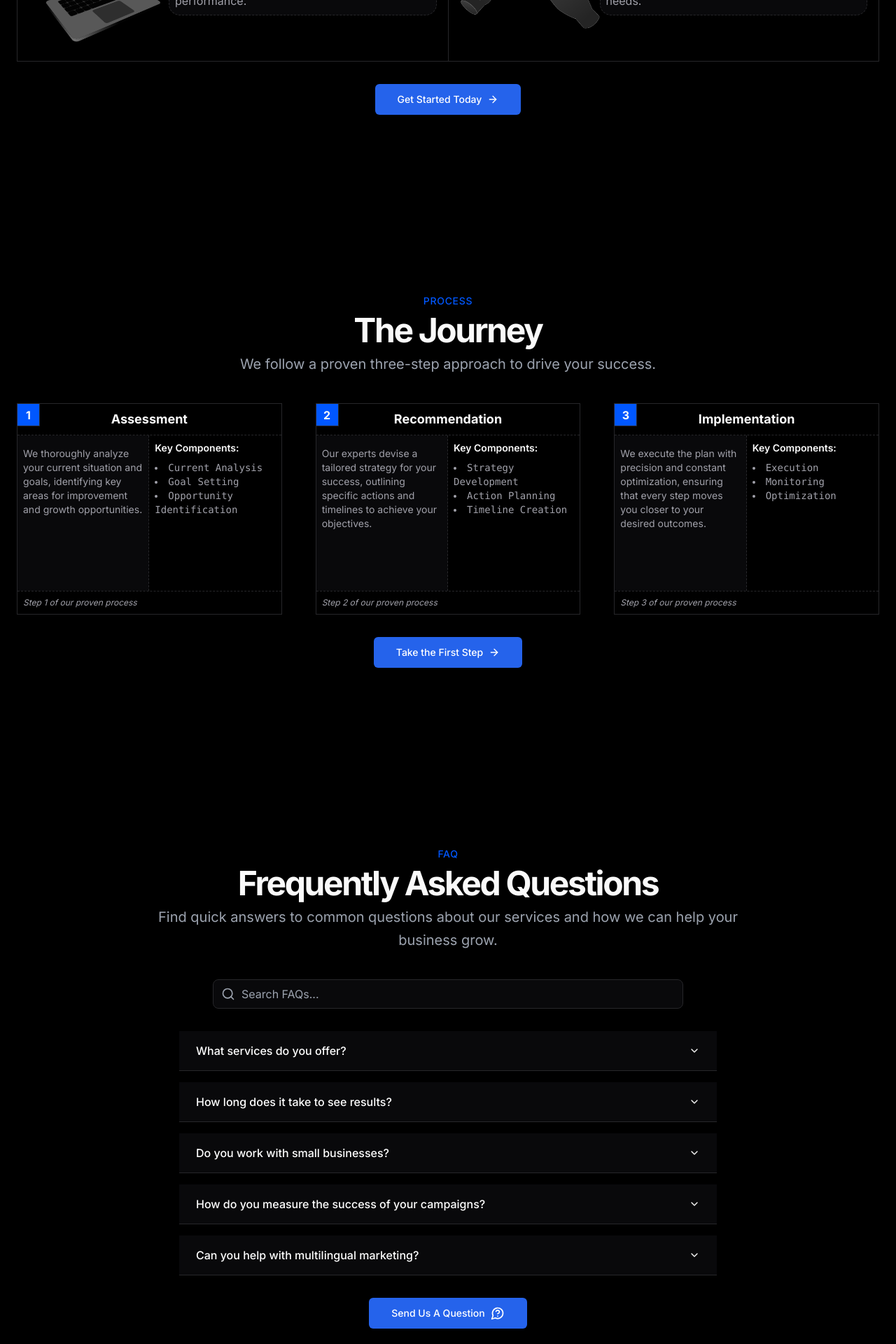
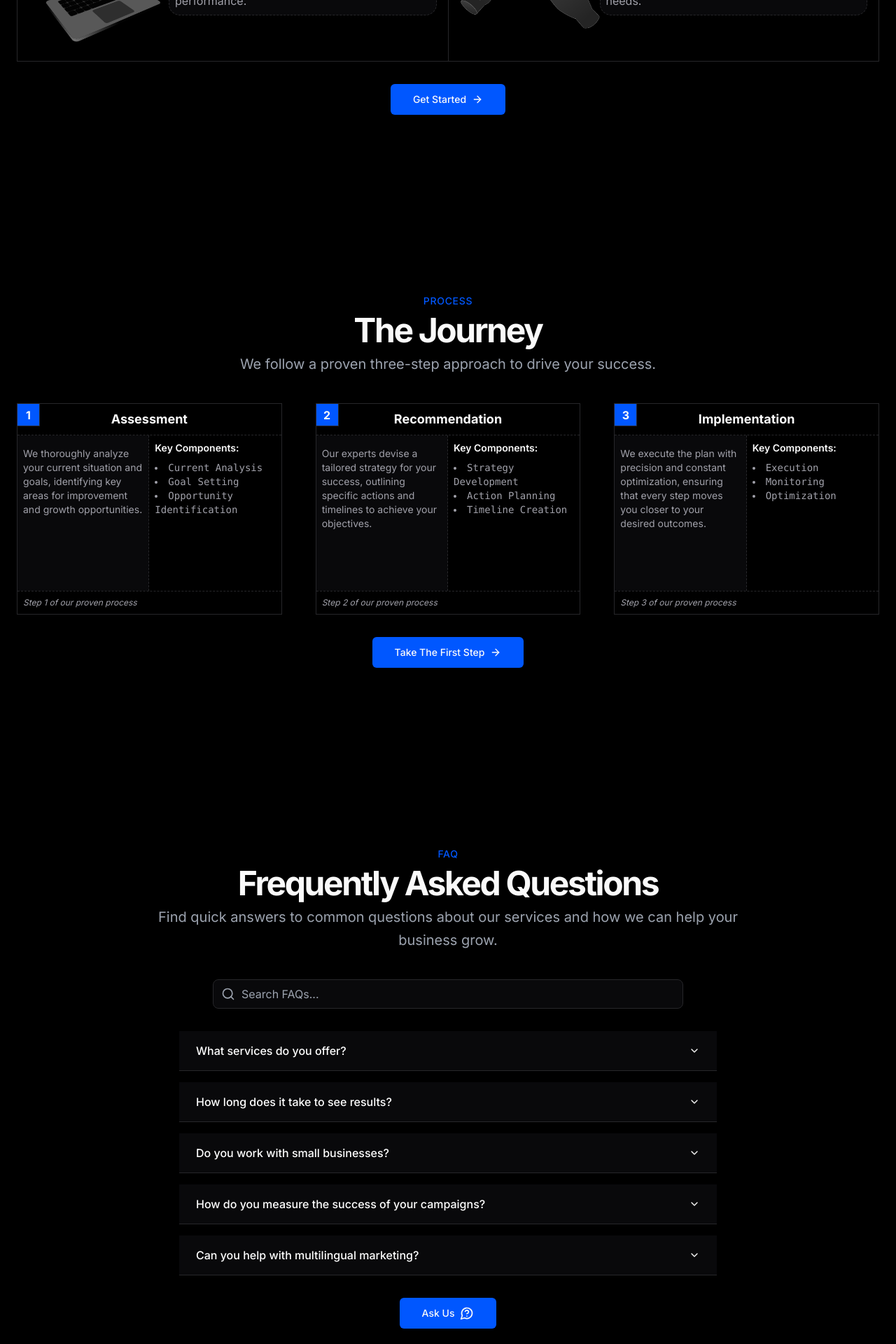
Before and after one commit to itsjmendez/allwedoisweb, a Next.js app: page / in a window 1280 px wide. Shown: the part 2840-4760 px from the top of the page at 70% size. Built offline with nearby package versions, Linux system fonts and the light colour scheme.

Commit message:
refactor: update a tag with mailto config

```diff
--- a/components/benefits/benefits.tsx
+++ b/components/benefits/benefits.tsx
@@ -57,11 +57,12 @@ export default function Benefits() {
             className="mt-4 bg-[rgb(0,87,255)] text-primary hover:bg-primary/90 hover:text-primary-foreground"
           >
             <a
-              href="#"
-              className="inline-flex items-center justify-center px-6 py-3 text-sm font-medium text-white bg-blue-600 hover:bg-blue-700 focus:outline-none focus:ring-2 focus:ring-offset-2 focus:ring-blue-500 transition-colors"
+              href="mailto:example@example.com?subject=Inquiry&body=Hi%2C%0D%0A%0D%0A%5BTell%20us%20about%20your%20vision%20here%5D%0D%0A%0D%0A%5BDetails%20that%20could%20help%20us%20understand%20more%5D%0D%0A1.%20What%27s%20your%20top%20objective%3F%0D%0A2.%20When%20do%20you%20want%20it%20completed%3F%0D%0A3.%20What%27s%20your%20estimated%20investment%20budget%3F%0D%0A%0D%0AThe%20more%20details%20you%20can%20provide%2C%20the%20better%20we%20can%20understand%20your%20needs%20and%20see%20if%20we%27re%20a%20good%20fit.%0D%0A%0D%0AThank%20you%2C%0D%0A%5BYour%20Name%5D"
+              target="_blank"
+              rel="noopener noreferrer"
+              aria-label="Get started by sending an inquiry email"
             >
-              Get Started Today
-              <ArrowRight className="ml-2 h-4 w-4" />
+              Get Started <ArrowRight size={16} className="ml-2" />
             </a>
           </Button>
         </div>
--- a/components/faq/faq.tsx
+++ b/components/faq/faq.tsx
@@ -117,10 +117,12 @@ const FAQSection = () => {
           className="mt-4 bg-[rgb(0,87,255)] text-primary hover:bg-primary/90 hover:text-primary-foreground"
         >
           <a
-            href="#"
-            className="inline-flex items-center justify-center px-6 py-3 text-sm font-medium text-white bg-blue-600 hover:bg-blue-700 focus:outline-none focus:ring-2 focus:ring-offset-2 focus:ring-blue-500 transition-colors"
+            href="mailto:example@example.com?subject=Inquiry&body=Hi%2C%0D%0A%0D%0A%5BTell%20us%20about%20your%20vision%20here%5D%0D%0A%0D%0A%5BDetails%20that%20could%20help%20us%20understand%20more%5D%0D%0A1.%20What%27s%20your%20top%20objective%3F%0D%0A2.%20When%20do%20you%20want%20it%20completed%3F%0D%0A3.%20What%27s%20your%20estimated%20investment%20budget%3F%0D%0A%0D%0AThe%20more%20details%20you%20can%20provide%2C%20the%20better%20we%20can%20understand%20your%20needs%20and%20see%20if%20we%27re%20a%20good%20fit.%0D%0A%0D%0AThank%20you%2C%0D%0A%5BYour%20Name%5D"
+            target="_blank"
+            rel="noopener noreferrer"
+            aria-label="Get started by sending an inquiry email"
           >
-            Send Us A Question
+            Ask Us
             <MessageCircleQuestion className="ml-2 h-5 w-5" />
           </a>
         </Button>
--- a/components/hero/hero.tsx
+++ b/components/hero/hero.tsx
@@ -35,7 +35,8 @@ export default function Hero() {
                   <a
                     href="mailto:example@example.com?subject=Inquiry&body=Hi%2C%0D%0A%0D%0A%5BTell%20us%20about%20your%20vision%20here%5D%0D%0A%0D%0A%5BDetails%20that%20could%20help%20us%20understand%20more%5D%0D%0A1.%20What%27s%20your%20top%20objective%3F%0D%0A2.%20When%20do%20you%20want%20it%20completed%3F%0D%0A3.%20What%27s%20your%20estimated%20investment%20budget%3F%0D%0A%0D%0AThe%20more%20details%20you%20can%20provide%2C%20the%20better%20we%20can%20understand%20your%20needs%20and%20see%20if%20we%27re%20a%20good%20fit.%0D%0A%0D%0AThank%20you%2C%0D%0A%5BYour%20Name%5D"
                     target="_blank"
-                    rel="noreferrer"
+                    rel="noopener noreferrer"
+                    aria-label="Get started by sending an inquiry email"
                   >
                     Get Started <ArrowRight size={16} className="ml-2" />
                   </a>
--- a/components/process/process.tsx
+++ b/components/process/process.tsx
@@ -91,10 +91,12 @@ export default function Component() {
             className="mt-4 bg-[rgb(0,87,255)] text-primary hover:bg-primary/90 hover:text-primary-foreground"
           >
             <a
-              href="#"
-              className="inline-flex items-center justify-center px-6 py-3 text-sm font-medium text-white bg-blue-600 hover:bg-blue-700 focus:outline-none focus:ring-2 focus:ring-offset-2 focus:ring-blue-500 transition-colors"
+              href="mailto:example@example.com?subject=Inquiry&body=Hi%2C%0D%0A%0D%0A%5BTell%20us%20about%20your%20vision%20here%5D%0D%0A%0D%0A%5BDetails%20that%20could%20help%20us%20understand%20more%5D%0D%0A1.%20What%27s%20your%20top%20objective%3F%0D%0A2.%20When%20do%20you%20want%20it%20completed%3F%0D%0A3.%20What%27s%20your%20estimated%20investment%20budget%3F%0D%0A%0D%0AThe%20more%20details%20you%20can%20provide%2C%20the%20better%20we%20can%20understand%20your%20needs%20and%20see%20if%20we%27re%20a%20good%20fit.%0D%0A%0D%0AThank%20you%2C%0D%0A%5BYour%20Name%5D"
+              target="_blank"
+              rel="noopener noreferrer"
+              aria-label="Get started by sending an inquiry email"
             >
-              Take the First Step <ArrowRight className="ml-2 h-4 w-4" />
+              Take The First Step <ArrowRight size={16} className="ml-2" />
             </a>
           </Button>
         </div>
```
